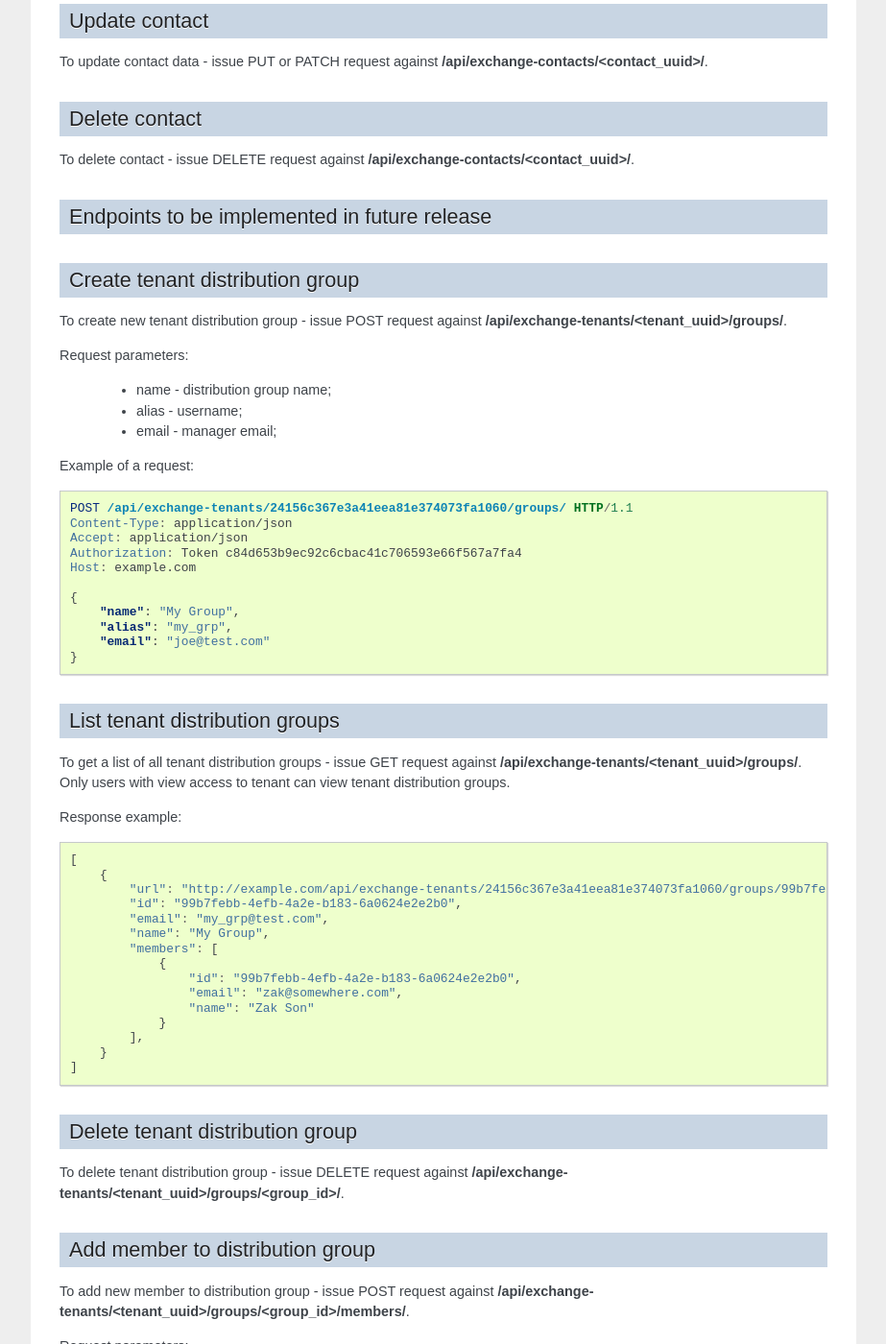
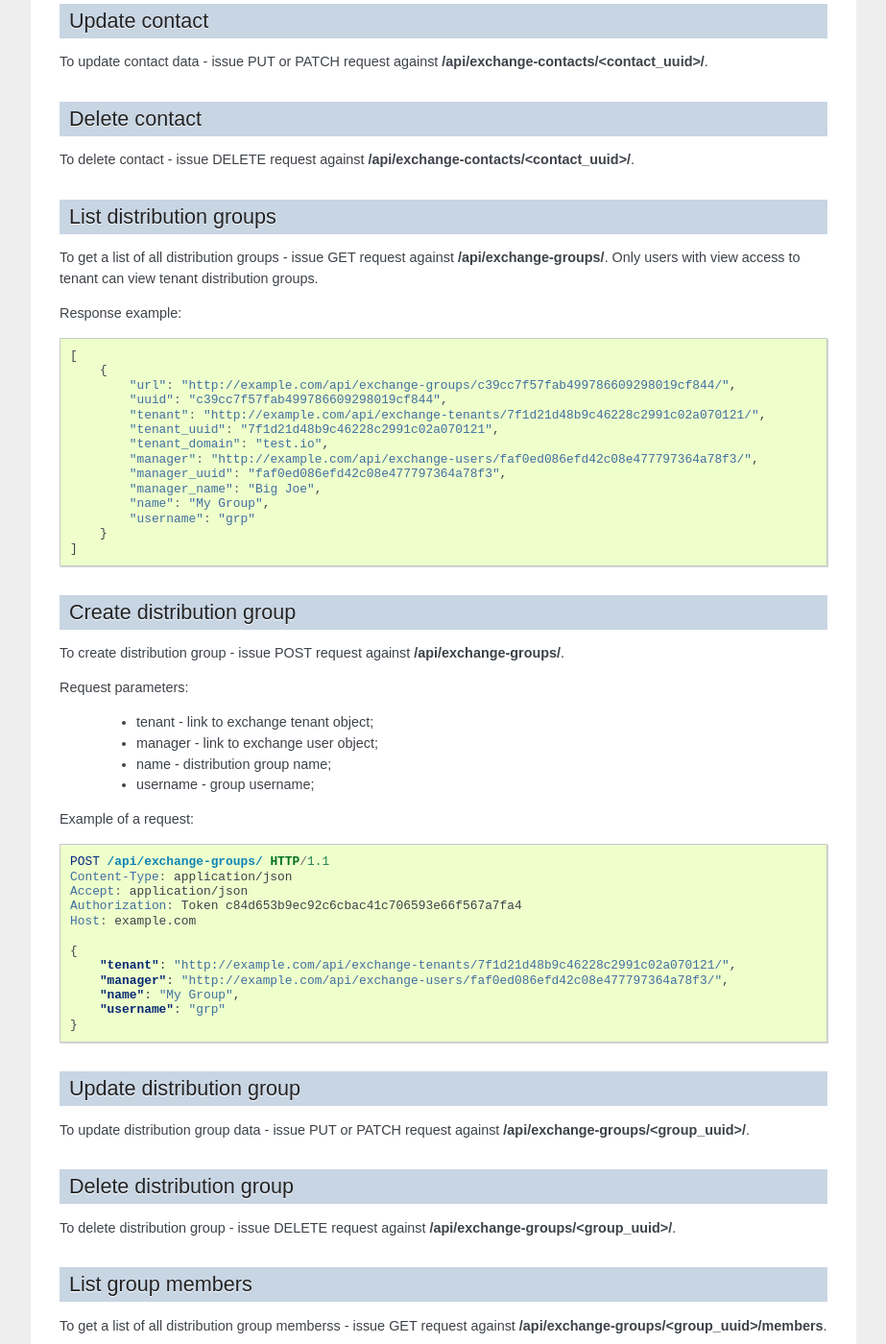
Before and after one commit to opennode/waldur-saltstack, a Sphinx documentation site: the page built from docs/api.rst, in a window 1280 px wide and 1400 px high, scrolled down 5034 px. Shown: the whole window at 96% size, without its empty margins (198-1121 px from the left). Built offline with Sphinx 7.4.7, drawn with Linux system fonts in a browser that asks for light colours; the version number is read from the project's files by our own code; some of the changed text lies outside the part shown.

Commit message:
Manage exchange groups
- NC-1036

```diff
--- a/docs/exchange.rst
+++ b/docs/exchange.rst
@@ -236,45 +236,10 @@ Delete contact
 To delete contact - issue DELETE request against **/api/exchange-contacts/<contact_uuid>/**.
 
 
+List distribution groups
+------------------------
 
-Endpoints to be implemented in future release
----------------------------------------------
-
-
-
-Create tenant distribution group
---------------------------------
-
-To create new tenant distribution group - issue POST request against **/api/exchange-tenants/<tenant_uuid>/groups/**.
-
-Request parameters:
-
- - name - distribution group name;
- - alias - username;
- - email - manager email;
-
-Example of a request:
-
-.. code-block:: http
-
-    POST /api/exchange-tenants/24156c367e3a41eea81e374073fa1060/groups/ HTTP/1.1
-    Content-Type: application/json
-    Accept: application/json
-    Authorization: Token c84d653b9ec92c6cbac41c706593e66f567a7fa4
-    Host: example.com
-
-    {
-        "name": "My Group",
-        "alias": "my_grp",
-        "email": "joe@test.com"
-    }
-
-
-List tenant distribution groups
--------------------------------
-
-To get a list of all tenant distribution groups - issue GET request against
-**/api/exchange-tenants/<tenant_uuid>/groups/**.
+To get a list of all distribution groups - issue GET request against **/api/exchange-groups/**.
 Only users with view access to tenant can view tenant distribution groups.
 
 Response example:
@@ -283,73 +248,131 @@ Response example:
 
     [
         {
-            "url": "http://example.com/api/exchange-tenants/24156c367e3a41eea81e374073fa1060/groups/99b7febb-4efb-4a2e-b183-6a0624e2e2b0/",
-            "id": "99b7febb-4efb-4a2e-b183-6a0624e2e2b0",
-            "email": "my_grp@test.com",
+            "url": "http://example.com/api/exchange-groups/c39cc7f57fab499786609298019cf844/",
+            "uuid": "c39cc7f57fab499786609298019cf844",
+            "tenant": "http://example.com/api/exchange-tenants/7f1d21d48b9c46228c2991c02a070121/",
+            "tenant_uuid": "7f1d21d48b9c46228c2991c02a070121",
+            "tenant_domain": "test.io",
+            "manager": "http://example.com/api/exchange-users/faf0ed086efd42c08e477797364a78f3/",
+            "manager_uuid": "faf0ed086efd42c08e477797364a78f3",
+            "manager_name": "Big Joe",
             "name": "My Group",
-            "members": [
-                {
-                    "id": "99b7febb-4efb-4a2e-b183-6a0624e2e2b0",
-                    "email": "zak@somewhere.com",
-                    "name": "Zak Son"
-                }
-            ],
+            "username": "grp"
         }
     ]
 
 
-Delete tenant distribution group
---------------------------------
+Create distribution group
+-------------------------
 
-To delete tenant distribution group - issue DELETE request against
-**/api/exchange-tenants/<tenant_uuid>/groups/<group_id>/**.
-
-
-Add member to distribution group
---------------------------------
-
-To add new member to distribution group - issue POST request against
-**/api/exchange-tenants/<tenant_uuid>/groups/<group_id>/members/**.
+To create distribution group - issue POST request against **/api/exchange-groups/**.
 
 Request parameters:
 
- - id - new member ID
+ - tenant - link to exchange tenant object;
+ - manager - link to exchange user object;
+ - name - distribution group name;
+ - username - group username;
 
 Example of a request:
 
 .. code-block:: http
 
-    POST /api/exchange-tenants/24156c367e3a41eea81e374073fa1060/groups/99b7febb-4efb-4a2e-b183-6a0624e2e2b0/members/ HTTP/1.1
+    POST /api/exchange-groups/ HTTP/1.1
     Content-Type: application/json
     Accept: application/json
     Authorization: Token c84d653b9ec92c6cbac41c706593e66f567a7fa4
     Host: example.com
 
     {
-        "id": "e941ccc0-75cd-46ab-9c03-a4cda0b62b99"
+        "tenant": "http://example.com/api/exchange-tenants/7f1d21d48b9c46228c2991c02a070121/",
+        "manager": "http://example.com/api/exchange-users/faf0ed086efd42c08e477797364a78f3/",
+        "name": "My Group",
+        "username": "grp"
     }
 
 
-Delete member from distribution group
--------------------------------------
+Update distribution group
+-------------------------
 
-To remove member from distribution group - issue DELETE request against
-**/api/exchange-tenants/<tenant_uuid>/groups/<group_id>/members/**.
+To update distribution group data - issue PUT or PATCH request against **/api/exchange-groups/<group_uuid>/**.
+
+
+Delete distribution group
+-------------------------
+
+To delete distribution group - issue DELETE request against **/api/exchange-groups/<group_uuid>/**.
+
+
+List group members
+------------------
+
+To get a list of all distribution group memberss - issue GET request against **/api/exchange-groups/<group_uuid>/members**.
+
+Response example:
+
+.. code-block:: javascript
+
+    [
+        {
+            "url": "http://example.com/api/exchange-users/db82a52368ba4957ac2cdb6a37d22dee/",
+            "uuid": "db82a52368ba4957ac2cdb6a37d22dee",
+            "tenant": "http://example.com/api/exchange-tenants/9baf2ec31a624ab78e348758b668f36d/",
+            "tenant_uuid": "9baf2ec31a624ab78e348758b668f36d",
+            "tenant_domain": "test.com",
+            "name": "Alice",
+            "first_name": "Alice",
+            "last_name": "L",
+            "username": "alice",
+            "password": "eD0YQpc076cR",
+            "mailbox_size": 3
+        }
+    ]
+
+
+Add member to group
+-------------------
+
+To add new member to distribution group - issue POST request against **/api/exchange-groups/<group_uuid>/members/**.
 
 Request parameters:
 
- - id - member ID
+ - user - link to exchange user object;
 
 Example of a request:
 
 .. code-block:: http
 
-    DELETE /api/exchange-tenants/24156c367e3a41eea81e374073fa1060/groups/99b7febb-4efb-4a2e-b183-6a0624e2e2b0/members/ HTTP/1.1
+    POST /api/exchange-groups/c39cc7f57fab499786609298019cf844/members/ HTTP/1.1
     Content-Type: application/json
     Accept: application/json
     Authorization: Token c84d653b9ec92c6cbac41c706593e66f567a7fa4
     Host: example.com
 
     {
-        "id": "e941ccc0-75cd-46ab-9c03-a4cda0b62b99"
+        "user": "http://example.com/api/exchange-users/db82a52368ba4957ac2cdb6a37d22dee/"
     }
+
+
+Delete member from group
+------------------------
+
+To remove member from distribution group - issue DELETE request against **/api/exchange-groups/<group_uuid>/members/**.
+
+Request parameters:
+
+ - user - link to exchange user object;
+
+Example of a request:
+
+.. code-block:: http
+
+    DELETE /api/exchange-groups/c39cc7f57fab499786609298019cf844/members/ HTTP/1.1
+    Content-Type: application/json
+    Accept: application/json
+    Authorization: Token c84d653b9ec92c6cbac41c706593e66f567a7fa4
+    Host: example.com
+
+    {
+        "user": "http://example.com/api/exchange-users/db82a52368ba4957ac2cdb6a37d22dee/"
+    }
```
Also changed, not shown: other parts of docs/exchange.rst (+2 -2 lines), 10 other files.
